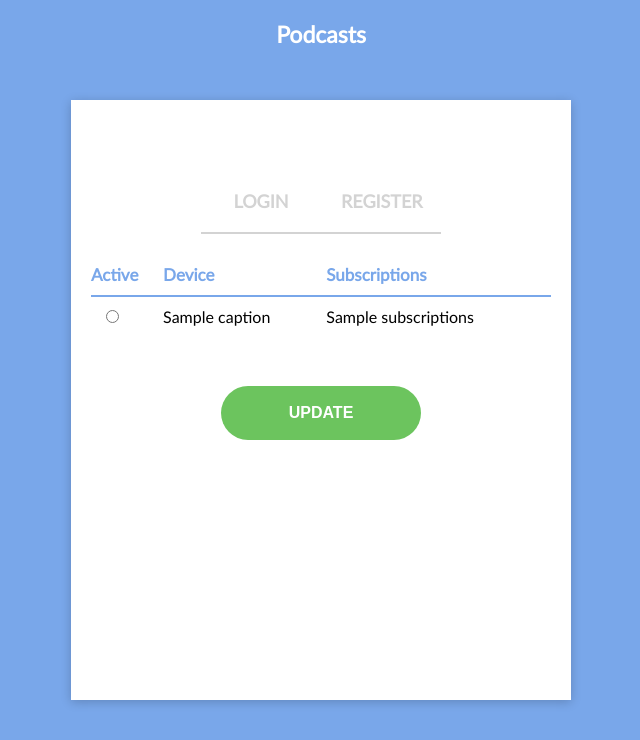
After one commit to stevenshan/podcast-service, a Django app: template website/templates/user/devices.html in a window 1280 px wide. The commit adds this page. Shown: the top 740 px of the page, without its empty margins (319-959 px from the left). Run offline with Django 3.2, Linux system fonts and the light colour scheme; the template is opened without the code that fills it: most values are stand-ins (such as "Sample title", 1, 10 or a date in 2020).

Commit message:
added control over user device

```diff
--- /dev/null
+++ b/website/static/website/css/devices.css
@@ -0,0 +1,46 @@
+/*
+Stylesheet for devices list page
+*/
+
+#wrapper #userBox {
+    margin: 0px 20px;
+}
+
+#wrapper #userBox form {
+    margin: 0px;
+}
+
+/*
+===========================================
+Devices List Table
+===========================================
+*/
+
+#devicesTable {
+    width: 100%;
+    text-align: left;
+    margin-top: 20px;
+    border-spacing: 0px;
+}
+
+#devicesTable thead {
+    color: #79a7ea;
+    font-weight: bolder;
+    font-size: 17px;
+}
+
+#devicesTable thead td {
+    border-bottom: 2px solid #79a7ea;
+}
+
+#devicesTable td {
+    padding: 10px 0px;
+}
+
+#devicesTable .inputCell {
+    padding-left: 15px;
+}
+
+#submitButton {
+    margin-top: 50px;
+}
--- /dev/null
+++ b/website/static/website/css/user_auth.mobile.css
@@ -0,0 +1,62 @@
+/*
+Stylesheet that goes along with user_auth.css but contains
+styling for response design and resizing
+
+
+*/
+
+@media only screen and (max-width: 600px) {
+
+    /*
+    ===========================================
+    Title - link back to homepage
+    ===========================================
+    */
+
+    #title {
+        top: -50px;
+    }
+
+     /*
+    ===========================================
+    Wrapper - center boxes on screen
+    ===========================================
+    */
+
+    #wrapper {
+        width: 350px;
+        height: 550px;
+    }
+
+    /*
+    -------------------------------------------
+    User box - login/registration screen
+    -------------------------------------------
+    */
+
+    #wrapper #userBox {
+        margin-left: 30px;
+        margin-right: 30px;
+        text-align: center;
+    }
+
+    #wrapper #userBox #modeSwitch {
+        margin-top: 40px;
+    }
+
+    #wrapper #userBox #modeSwitch > a {
+        width: 120px;
+    }
+
+    /*
+    ===========================================
+    Error Message
+    ===========================================
+    */
+
+    body.haserror #wrapper #userBox #modeSwitch {
+        margin-top: 20px;
+    }
+
+
+}
--- a/website/templates/dashboard.html
+++ b/website/templates/dashboard.html
@@ -7,5 +7,5 @@ test dashboard
 {% endif %}
 
 {% if auth.loggedIn %}
-logged in
+{{ auth.username }}
 {% endif %}
--- a/website/templates/user/base.html
+++ b/website/templates/user/base.html
@@ -36,6 +36,7 @@
             Podcasts
         </a>
         <div id="userBox">
+            {% if env != "none" %}
             <div id="modeSwitch">
                 {% if env == "login" %}
                 <a href="/login" class="active">
@@ -52,6 +53,7 @@
                     Register
                 </a>
             </div>
+            {% endif %}
 
             {% block content %}
             {% endblock %}
--- /dev/null
+++ b/website/templates/user/devices.html
@@ -0,0 +1,43 @@
+{# Page for user login #}
+
+{% extends 'user/base.html' %}
+
+{% block stylesheets %}
+{% load static %}
+<link href="{% static 'website/css/devices.css' %}" rel="stylesheet">
+{% endblock %}
+
+{# override content block to add devices list #}
+{% block content %}
+
+<form action="/devices/" method="post">
+    {% csrf_token %}
+    <table id="devicesTable">
+        <thead>
+            <tr>
+                <td>Active</td>
+                <td>Device</td>
+                <td>Subscriptions</td>
+            </tr>
+        </thead>
+        <tbody>
+            {% for dev in devices %}
+            <tr>
+                <td class="inputCell">
+                    {% if forloop.counter0 == auth.device %}
+                    <input name="device" type="radio" value="{{ forloop.counter0 }}" checked>
+                    {% else %}
+                    <input name="device" type="radio" value="{{ forloop.counter0 }}">
+                    {% endif %}
+                </td>
+                <td>{{ dev.caption }}</td>
+                <td>{{ dev.subscriptions }}</td>
+            </tr>
+            {% endfor %}
+        </tbody>
+    </table>
+
+    <input type="submit" value="Update" id="submitButton">
+</form>
+
+{% endblock %}
--- a/website/urls.py
+++ b/website/urls.py
@@ -4,10 +4,9 @@ from django.contrib.auth import views as auth_views
 
 urlpatterns = [
     url(r'^login/$', views.Login.as_view()), # login screen
-    url(r'^register/$', views.Register.as_view()), # login screen
-    url(r'^logout/$', auth_views.logout, \
-            {'template_name': 'user/logout.html', 'next_page': '/login'}, \
-            name='logout'),
+    url(r'^register/$', views.Register.as_view()), # register screen
+    url(r'^logout/$', views.Logout.as_view()), # logout page
+    url(r'^devices/$', views.Devices.as_view()), # logout page
     url(r'^dashboard/$', views.Dashboard.as_view()),
     url(r'^search/$', views.Search.as_view()), # search
     url(r'^podcast/[^/]*$', views.Podcast.as_view()), # podcast information
--- a/website/views/__init__.py
+++ b/website/views/__init__.py
@@ -13,7 +13,10 @@ from search import Search
 from podcast import Podcast, Episodes, Episode
 
 # Login screen - /login
-from user_auth import Login, Register
+from user_auth import Login, Register, Logout
+
+# Devices list screen - /devices
+from devices import Devices
 
 # Dashboard screen - /dashboard
 from dashboard import Dashboard
--- a/website/views/homepage.py
+++ b/website/views/homepage.py
@@ -2,4 +2,7 @@ from base import *
 
 class HomePage(TemplateView):
     def get(self, request, **kwargs):
-        return render(request, 'template.html', context=None)
+        variables = ({
+            "auth": api.packAuth(request)
+        })
+        return render(request, 'template.html', context=variables)
--- a/website/views/user_auth.py
+++ b/website/views/user_auth.py
@@ -33,6 +33,7 @@ class Login(UserView):
                 sessionid = response.cookies["sessionid"]
                 request.session["sessionid"] = sessionid
                 request.session["username"] = username
+                request.session["device"] = 0
 
                 # redirect to user dashboard if success
                 return redirect("/dashboard")
@@ -51,7 +52,7 @@ class Register(UserView):
     env = "register"
 
 # view for logout screen - /logout
-class UserView(TemplateView):
+class Logout(TemplateView):
     def get(self, request, **kwargs):
         # send logout request to api
         try:
```
Also changed, not shown: website/templates/template.html (+12 -6 lines), website/views/api.py (+17 -5 lines), website/views/devices.py (added, +57 -0 lines).
